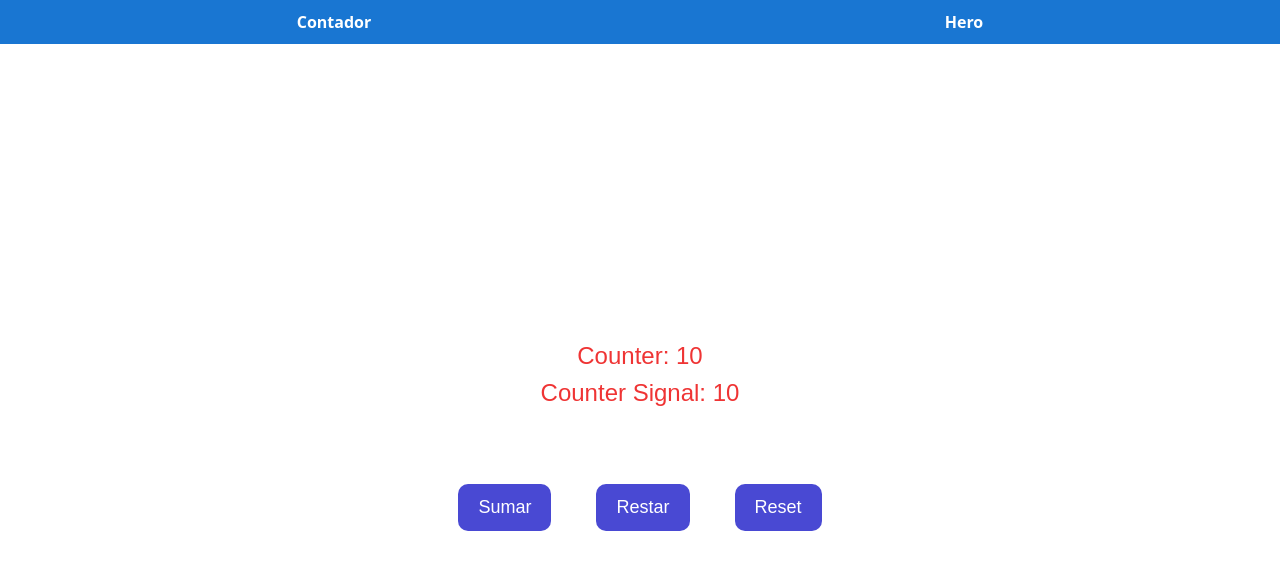
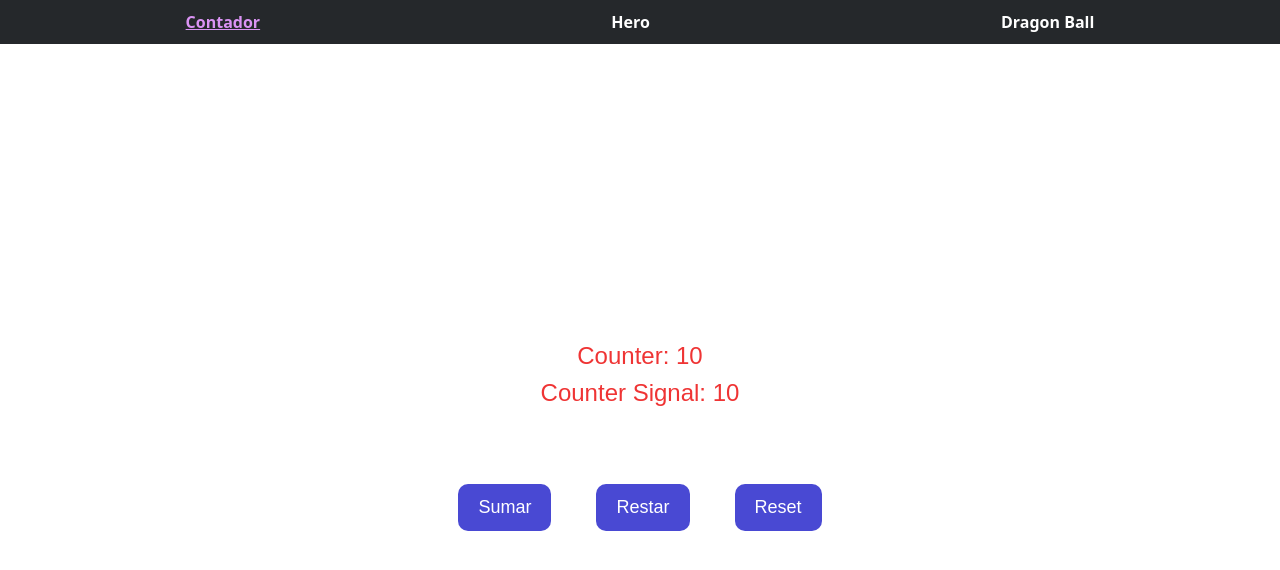
Before and after one commit to r2x4/bases_angular, an Angular app: page / in a window 1280 px wide. Shown: the top 570 px of the page. Built offline with nearby package versions, Linux system fonts and the light colour scheme.

Commit message:
guradaraprendiendo

```diff
--- a/src/app/app.routes.ts
+++ b/src/app/app.routes.ts
@@ -1,6 +1,7 @@
 import { Routes } from '@angular/router';
 import { CounterPageComponent } from './pages/counter/counter-page.component';
 import { HeroPageComponent } from './pages/hero/hero-page.component';
+import { DragonballPageComponent } from './pages/dragonball/dragonball-page.component';
 
 export const routes: Routes = [
 
@@ -13,6 +14,11 @@ export const routes: Routes = [
         component: HeroPageComponent
     },
 
+    {
+        path: 'dragonball',
+        component: DragonballPageComponent
+    },
+
     { // redireciona a una ruta en este caso al primer componente
         path: '**',
         redirectTo: '',
--- a/src/app/components/shared/navbar/navbar.component.html
+++ b/src/app/components/shared/navbar/navbar.component.html
@@ -3,7 +3,7 @@
         display: flex;
         justify-content: space-around;
         padding: 10px;
-        background-color: #1976d2;
+        background-color: #25282b;
         color: aliceblue;
     }
 
@@ -13,9 +13,14 @@
         font-weight: bold;
     }
 
+    nav a.active {
+        color: rgb(219, 147, 244);
+        font-weight: bold;
+        text-decoration: underline;
+    }
+
     nav a:hover {
         text-decoration: underline;
-        color: rgb(7, 7, 7);
     }
 </style>
 
@@ -25,7 +30,10 @@
 	<nav>
 		<!-- <a href="">Counter </a> not needed, it's redundant -->
 
-		<a [routerLink]="['/']">Contador</a>
-		<a [routerLink]="['/hero']">Hero</a>
+		<a routerLink="/" routerLinkActive="active" [routerLinkActiveOptions]="{ exact: true }">Contador</a>
+
+		<a [routerLink]="['/hero']" [routerLinkActive]="'active'">Hero</a>
+
+        <a routerLink="/dragonball" routerLinkActive="active">Dragon Ball</a>
 
 	</nav>
--- a/src/app/components/shared/navbar/navbar.component.ts
+++ b/src/app/components/shared/navbar/navbar.component.ts
@@ -1,9 +1,9 @@
 import { Component } from '@angular/core';
-import { RouterLink } from '@angular/router';
+import { RouterLink, RouterLinkActive } from '@angular/router';
 
 @Component({
   selector: 'app-navbar',
-  imports: [RouterLink],
+  imports: [RouterLink, RouterLinkActive],
   templateUrl: './navbar.component.html',
 })
 export class NavbarComponent {
--- /dev/null
+++ b/src/app/pages/dragonball/dragonball-page.component.html
@@ -0,0 +1 @@
+<h1>soy el mejor</h1>
```
Also changed, not shown: src/app/pages/dragonball/dragonball-page.component.ts (added, +9 -0 lines).
